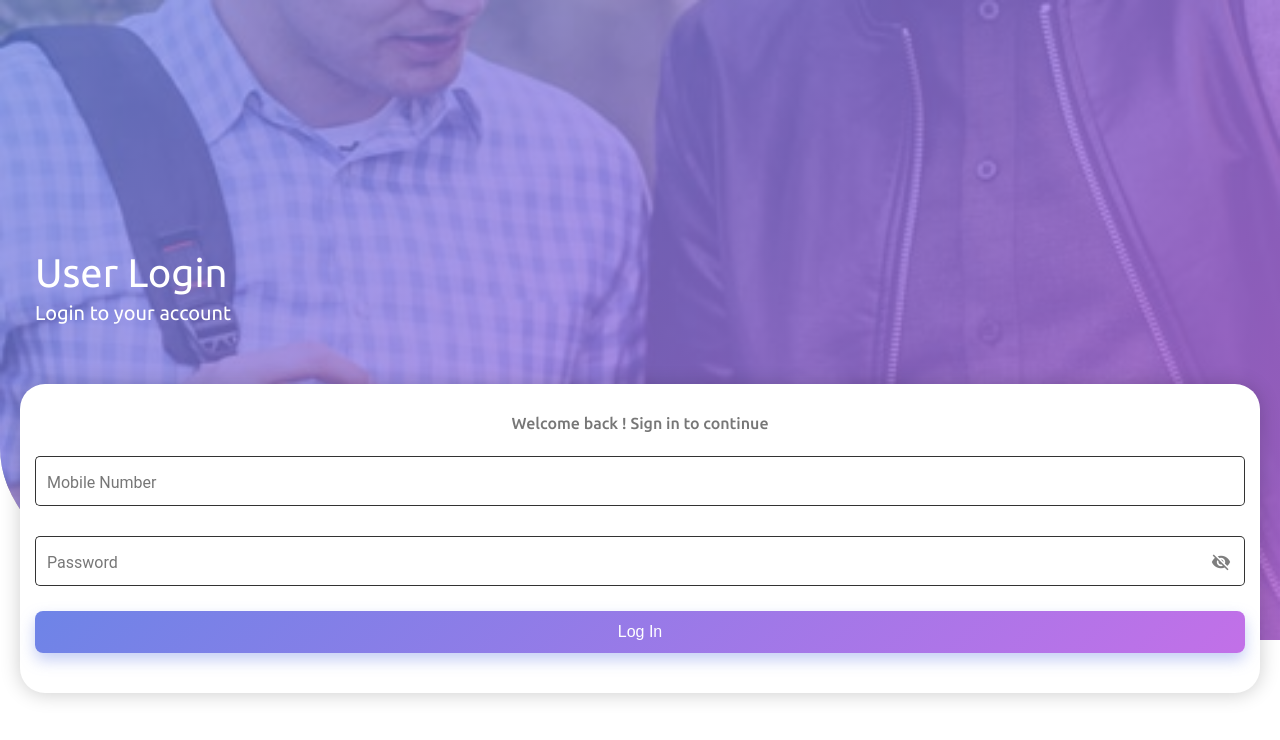
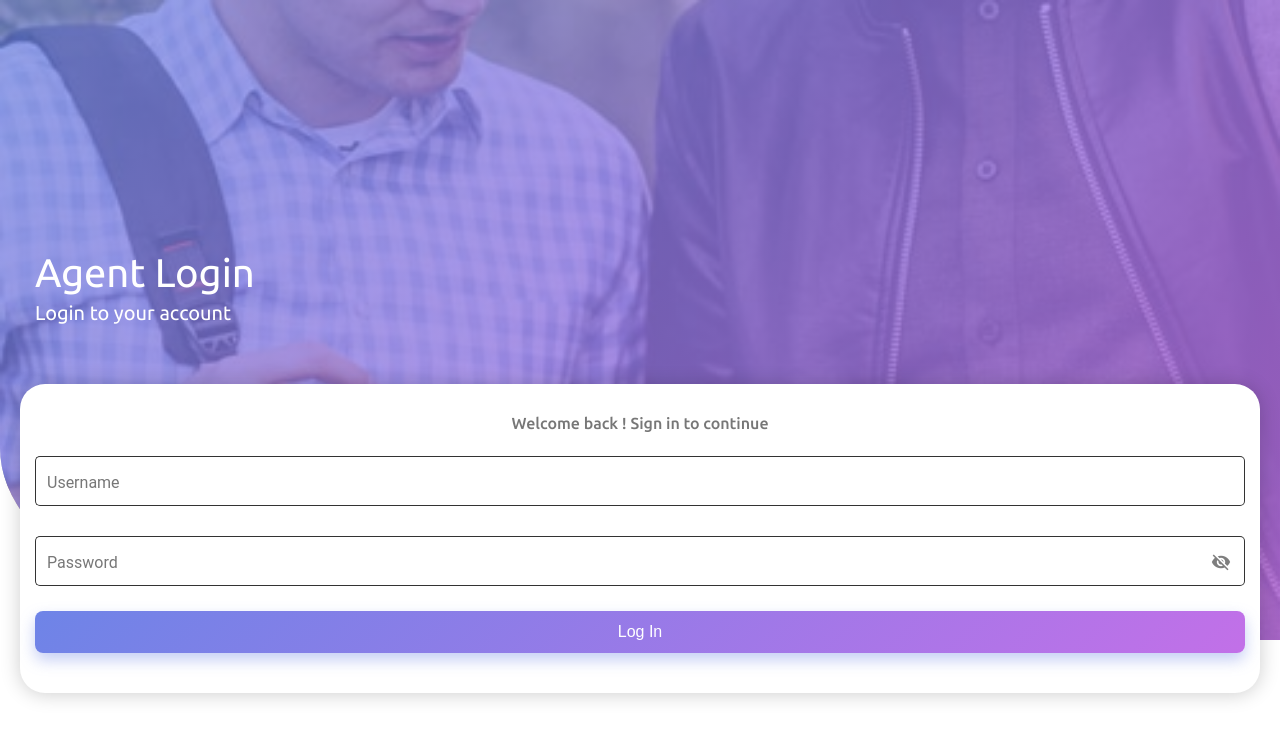
Before and after one commit to avrsvengi2198/lucky2agent, an Angular app: page / in a window 1280 px wide. Shown: the top 740 px of the page. Built offline with nearby package versions, Linux system fonts and the light colour scheme.

Commit message:
change login details and also profile

```diff
--- a/src/app/component/login/login.component.html
+++ b/src/app/component/login/login.component.html
@@ -3,7 +3,7 @@
         <div class="log-img-shape">
             <img src="../../../assets/img/login-bg1.jpg" alt="login bg">
             <div class="log-top">
-                <h1>User Login</h1>
+                <h1>Agent Login</h1>
                 <h5>Login to your account</h5>
             </div>
         </div>
@@ -14,8 +14,8 @@
             <p>Welcome back ! Sign in to continue</p>
             <form>
                 <mat-form-field appearance="outline">
-                    <mat-label>Mobile Number</mat-label>
-                    <input matInput type="text" (keypress)="isNumberKey($event)" name="mobile_no" [(ngModel)] ='loginDetails.mobile_no' maxlength="10" >
+                    <mat-label>Username</mat-label>
+                    <input matInput type="text" name="username" [(ngModel)] ='loginDetails.username' maxlength="10" >
                 </mat-form-field>
 
                 <mat-form-field class="textbox-w-icon" appearance="outline">
--- a/src/app/component/login/login.component.ts
+++ b/src/app/component/login/login.component.ts
@@ -13,7 +13,7 @@ export class LoginComponent implements OnInit {
   password = true;
 
   loginDetails = {
-    mobile_no:'',
+    username:'',
     password:'',
     token:'57680',
     device_id:'7890890909t76'
@@ -29,7 +29,7 @@ export class LoginComponent implements OnInit {
   }
 
   loginClick(){
-    if(this.loginDetails.mobile_no !=''){
+    if(this.loginDetails.username !=''){
         if(this.loginDetails.password !=''){
           this.apiServices.login(this.loginDetails).subscribe(
               res =>{
--- a/src/app/component/profile/profile.component.html
+++ b/src/app/component/profile/profile.component.html
@@ -37,7 +37,7 @@
 
               <mat-form-field>
                 <mat-label>Mobile</mat-label>
-                <input matInput type="text" [(ngModel)]="userUp.mobile_no" name="mobile_no" readonly >
+                <input matInput type="text" [(ngModel)]="userUp.mobile" name="mobile" readonly >
               </mat-form-field>
 
               <!-- <mat-form-field>
--- a/src/app/component/profile/profile.component.ts
+++ b/src/app/component/profile/profile.component.ts
@@ -15,7 +15,7 @@ export class ProfileComponent implements OnInit {
   userUp:any  = {
     id:'',
     name:'',
-    mobile_no:'',
+    mobile:'',
     bank_acc:'',
     bank_name:'',
     branch_name:'',
@@ -30,7 +30,7 @@ export class ProfileComponent implements OnInit {
     this.userUp = {
       id:this.userDetails.id,
       name:this.userDetails.name,
-      mobile_no:this.userDetails.mobile_no,
+      mobile:this.userDetails.mobile,
       bank_acc:this.userDetails.bank_acc,
       bank_name:this.userDetails.bank_name,
       branch_name:this.userDetails.branch_name,
--- a/src/app/component/profilev/profilev.component.html
+++ b/src/app/component/profilev/profilev.component.html
@@ -36,7 +36,7 @@
 
           <div class="prof-details-row">
             <h4>Mobile</h4>
-            <p>+91 {{userDetails.mobile_no}}</p>
+            <p>+91 {{userDetails.mobile}}</p>
           </div>
 
           <!-- <div class="prof-details-row">
--- a/src/app/services/api.service.ts
+++ b/src/app/services/api.service.ts
@@ -40,7 +40,7 @@ export class ApiService {
 	}
 
   	login(details):Observable<any>{
-		return this.httpClient.post<any>(this.server+'/login.php', details, this.httpOptions).pipe(retry(0),catchError(this.errorHandl));
+		return this.httpClient.post<any>(this.server1+'/login.php', details, this.httpOptions).pipe(retry(0),catchError(this.errorHandl));
  	}
 
   	logoutUser() {
```
